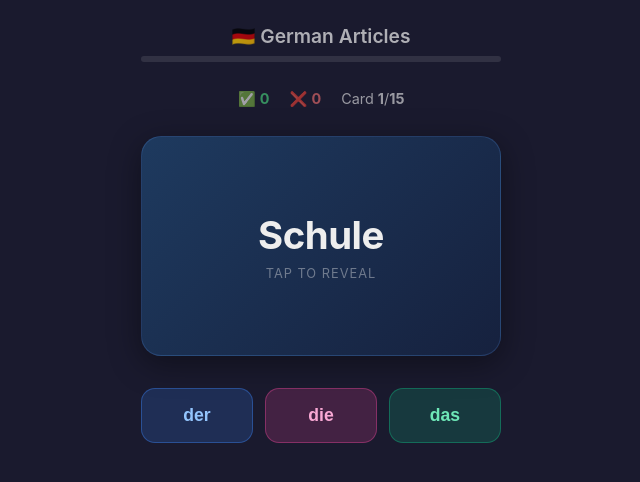
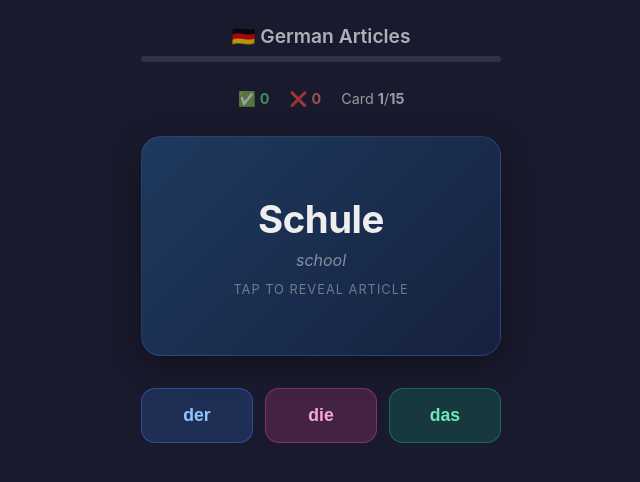
Before and after one commit to jugglingballsbot/german-flashcards, a plain HTML site: page index.html in a window 1280 px wide. Shown: the whole page, without its empty margins (319-959 px from the left). Drawn offline with Linux system fonts and the light colour scheme.

Commit message:
Show English translation on front of card

```diff
--- a/index.html
+++ b/index.html
@@ -117,6 +117,13 @@
     letter-spacing: 1px;
   }
 
+  .card-translation {
+    font-size: 1rem;
+    opacity: 0.5;
+    margin-bottom: 12px;
+    font-style: italic;
+  }
+
   .card-article {
     font-size: 1.4rem;
     opacity: 0.5;
@@ -233,7 +240,8 @@
   <div class="card" id="card">
     <div class="card-face card-front">
       <div class="card-word" id="frontWord"></div>
-      <div class="card-hint">tap to reveal</div>
+      <div class="card-translation" id="frontTranslation"></div>
+      <div class="card-hint">tap to reveal article</div>
     </div>
     <div class="card-face card-back">
       <div class="card-article-label">the article is</div>
@@ -303,6 +311,7 @@ function loadCard() {
   document.getElementById('backArticle').textContent = c.article;
   document.getElementById('backFull').textContent = c.article + ' ' + c.word;
   document.getElementById('backBadge').innerHTML = `<span class="article-badge ${c.article}">${c.article} · ${c.en}</span>`;
+  document.getElementById('frontTranslation').textContent = c.en;
 
   // Reset card
   document.getElementById('card').classList.remove('flipped');
```
